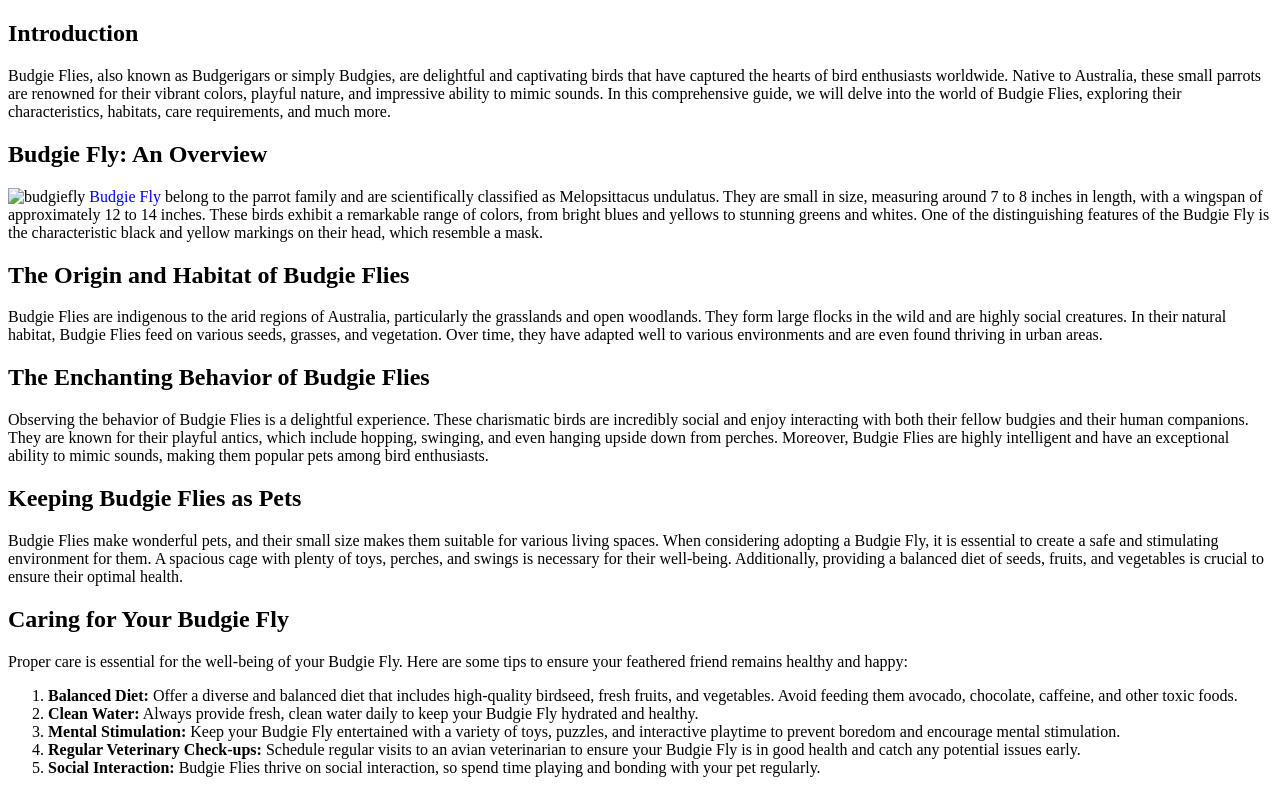
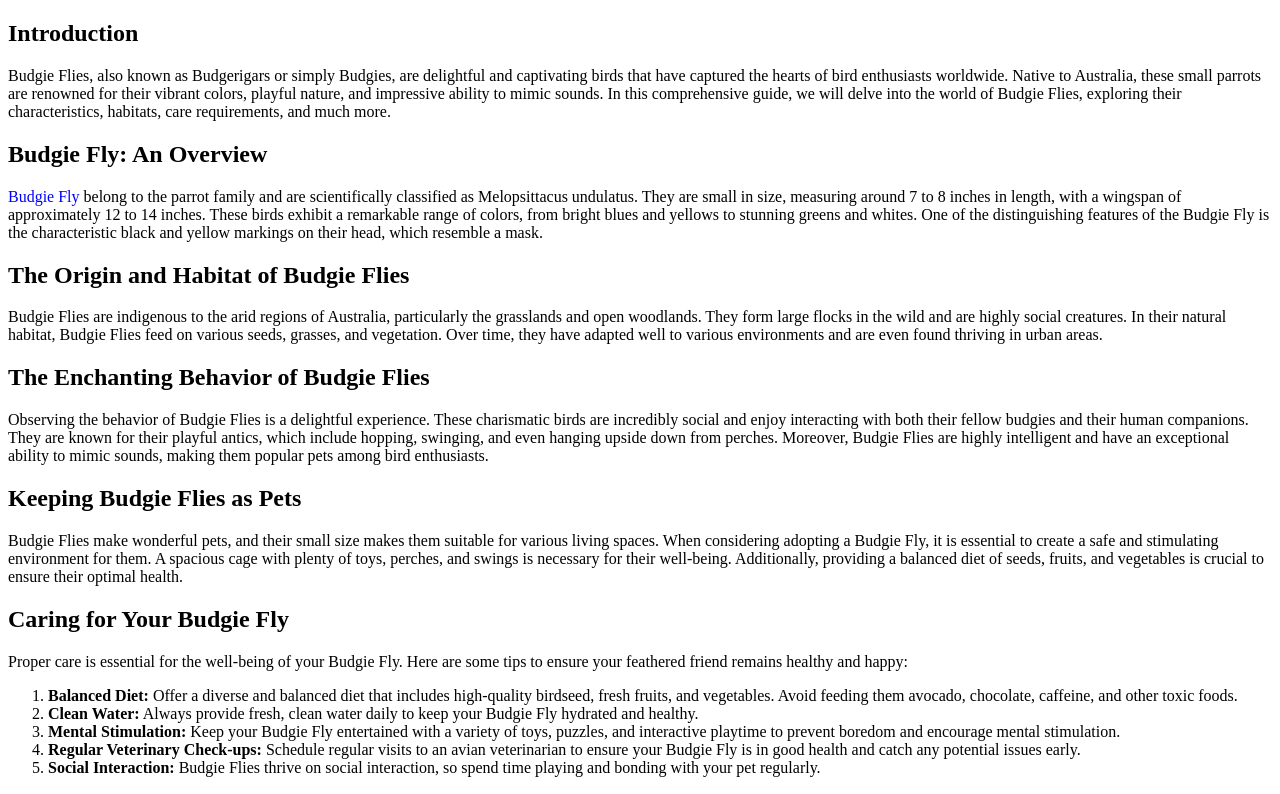
Before and after one commit to coder9653/budgie-fly, a plain HTML site: page index.html in a window 1280 px wide. Shown: the top 794 px of the page. Drawn offline with Linux system fonts and the light colour scheme.

Commit message:
Update index.html

```diff
--- a/index.html
+++ b/index.html
@@ -18,7 +18,7 @@
 
     <h2>Budgie Fly: An Overview</h2>
 
-    <p> <img src="/Assets/image.jpg" alt="budgiefly">
+    <p>
         <a href="https://budgiefly.com/" style="color:blue; text-decoration: none;">Budgie Fly</a> belong to the parrot
         family and are scientifically classified as Melopsittacus undulatus. They are
         small in size, measuring around 7 to 8 inches in length, with a wingspan of approximately 12 to 14 inches. These
```
